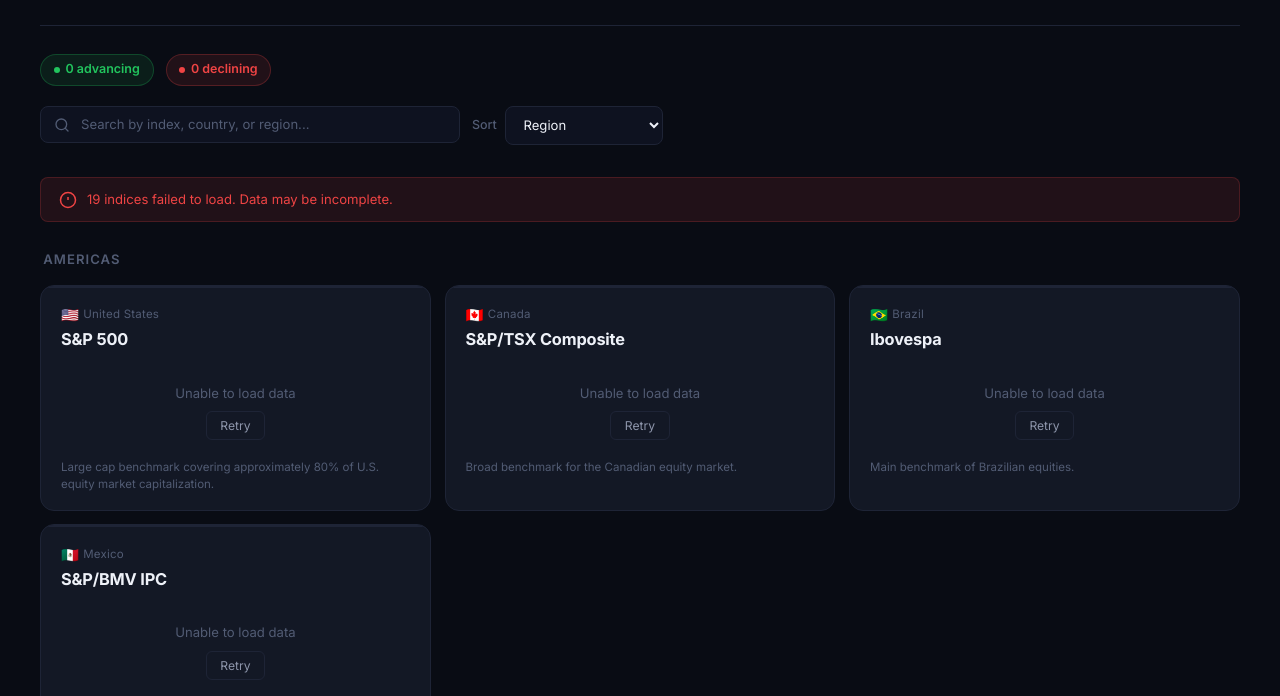
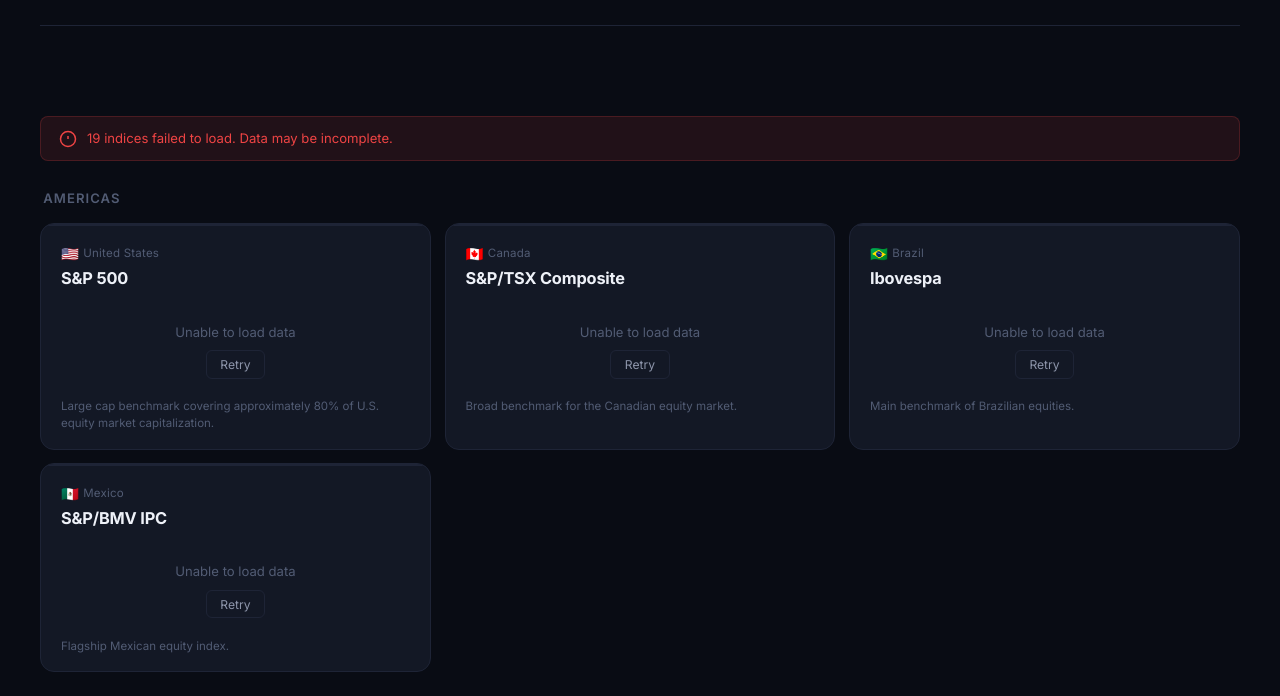
Before and after one commit to Kanavb2/index-monitor, a plain HTML site: page index.html in a window 1280 px wide. Shown: the part 104-800 px from the top of the page. Drawn offline with Linux system fonts and the light colour scheme; no server answers.

Commit message:
Strip toolbar, fix market hours, stream cards individually
- Remove search bar, sort dropdown, keyboard shortcut, and toolbar
- Remove Tadawul entirely (always fails)
- Fix open/closed: use currentTradingPeriod.regular from Yahoo API
  instead of guessing from timestamp recency
- Stream cards: each index loads into the UI as soon as its fetch
  completes rather than waiting for all 19 to finish

```diff
--- a/app.js
+++ b/app.js
@@ -47,7 +47,6 @@
 let cache = {};
 let latestResults = [];
 let autoRefreshTimer = null;
-let cardObserver = null;
 
 /* ================================================================== */
 /*  Networking                                                        */
@@ -90,6 +89,14 @@
   const dayLow = closes.length ? Math.min(...closes) : price;
   const currency = meta.currency || "";
 
+  // Use the actual regular trading period from the API for open/closed
+  const tradingPeriod = meta.currentTradingPeriod?.regular;
+  let marketOpen = false;
+  if (tradingPeriod) {
+    const now = Math.floor(Date.now() / 1000);
+    marketOpen = now >= tradingPeriod.start && now <= tradingPeriod.end;
+  }
+
   return {
     ...index,
     price,
@@ -101,6 +108,7 @@
     dayLow,
     currency,
     marketTime: meta.regularMarketTime,
+    marketOpen,
     ok: true,
   };
 }
@@ -206,10 +214,6 @@
 /*  Card rendering                                                    */
 /* ================================================================== */
 
-function isMarketOpen(data) {
-  return data.marketTime && Date.now() / 1000 - data.marketTime < 300;
-}
-
 function createCard(data) {
   const el = document.createElement("div");
   el.className = "card";
@@ -246,7 +250,6 @@
 
   const positive = data.change >= 0;
   const arrow = positive ? "&#9650;" : "&#9660;";
-  const open = isMarketOpen(data);
 
   el.classList.add(positive ? "pos" : "neg");
   el.innerHTML = `
@@ -257,7 +260,7 @@
       </div>
       <div class="card-meta">
         <div class="mkt-status">
-          <span class="s-dot ${open ? "on" : ""}"></span>${open ? "Open" : "Closed"}
+          <span class="s-dot ${data.marketOpen ? "on" : ""}"></span>${data.marketOpen ? "Open" : "Closed"}
         </div>
         ${data.currency ? `<div class="card-currency">${data.currency}</div>` : ""}
       </div>
@@ -289,107 +292,49 @@
 }
 
 /* ================================================================== */
-/*  IntersectionObserver for lazy card animations                     */
-/* ================================================================== */
-
-function setupObserver() {
-  if (cardObserver) cardObserver.disconnect();
-
-  cardObserver = new IntersectionObserver(
-    (entries) => {
-      entries.forEach((entry) => {
-        if (entry.isIntersecting) {
-          entry.target.classList.add("visible");
-          cardObserver.unobserve(entry.target);
-        }
-      });
-    },
-    { threshold: 0.08, rootMargin: "40px" }
-  );
-
-  document.querySelectorAll(".card").forEach((card) => {
-    cardObserver.observe(card);
-  });
-}
-
-/* ================================================================== */
-/*  Sorting & filtering                                               */
-/* ================================================================== */
-
-function getFilteredSorted(list) {
-  const query = (document.getElementById("searchInput")?.value || "").toLowerCase().trim();
-  const sort = document.getElementById("sortSelect")?.value || "region";
-
-  let filtered = list;
-  if (query) {
-    filtered = list.filter(
-      (d) =>
-        d.name.toLowerCase().includes(query) ||
-        d.co.toLowerCase().includes(query) ||
-        d.rg.toLowerCase().includes(query) ||
-        d.sym.toLowerCase().includes(query)
-    );
-  }
-
-  const regionOrder = Object.fromEntries(REGIONS.map((r, i) => [r, i]));
-
-  switch (sort) {
-    case "change-desc":
-      filtered.sort((a, b) => (b.changePercent ?? -999) - (a.changePercent ?? -999));
-      break;
-    case "change-asc":
-      filtered.sort((a, b) => (a.changePercent ?? 999) - (b.changePercent ?? 999));
-      break;
-    case "name":
-      filtered.sort((a, b) => a.name.localeCompare(b.name));
-      break;
-    default:
-      filtered.sort((a, b) => (regionOrder[a.rg] ?? 99) - (regionOrder[b.rg] ?? 99));
-  }
-
-  return { filtered, sort };
-}
-
-/* ================================================================== */
 /*  Page rendering                                                    */
 /* ================================================================== */
 
-function renderCards(list) {
+function renderSkeletonLayout() {
   const main = document.getElementById("main");
   main.innerHTML = "";
 
-  const { filtered, sort } = getFilteredSorted(list);
+  for (const region of REGIONS) {
+    const items = INDICES.filter((d) => d.rg === region);
+    if (!items.length) continue;
 
-  if (filtered.length === 0) {
-    main.innerHTML = `<div class="no-results"><span>\u{1F50D}</span>No indices match your search.</div>`;
-    return;
-  }
-
-  if (sort === "region") {
-    for (const region of REGIONS) {
-      const items = filtered.filter((d) => d.rg === region);
-      if (!items.length) continue;
     const section = document.createElement("section");
     section.className = "region";
     section.innerHTML = `<h2 class="region-title">${region}</h2>`;
+
     const grid = document.createElement("div");
     grid.className = "grid";
-      items.forEach((d) => grid.appendChild(createCard(d)));
+    items.forEach((d) => {
+      const card = createCard({ ...d, ok: false, err: false });
+      card.classList.add("visible");
+      grid.appendChild(card);
+    });
+
     section.appendChild(grid);
     main.appendChild(section);
   }
-  } else {
-    const grid = document.createElement("div");
-    grid.className = "grid";
-    filtered.forEach((d) => grid.appendChild(createCard(d)));
-    main.appendChild(grid);
 }
 
-  setupObserver();
+function replaceCard(data) {
+  const existing = document.querySelector(
+    `[data-sym="${CSS.escape(data.sym)}"]`
+  );
+  if (!existing) return;
+
+  const newCard = createCard(data);
+  existing.replaceWith(newCard);
+  requestAnimationFrame(() => newCard.classList.add("visible"));
 }
 
 function renderSummary(list) {
   const loaded = list.filter((d) => d.ok);
+  if (!loaded.length) return;
+
   const up = loaded.filter((d) => d.change > 0).length;
   const down = loaded.filter((d) => d.change < 0).length;
   const flat = loaded.filter((d) => d.change === 0).length;
@@ -421,40 +366,44 @@
 }
 
 /* ================================================================== */
-/*  Data loading                                                      */
+/*  Data loading — streams each card as it arrives                    */
 /* ================================================================== */
 
 async function refresh() {
   const btn = document.getElementById("btnRef");
   btn.classList.add("spin");
+  document.getElementById("errBanner").classList.remove("show");
+  document.getElementById("summary").innerHTML = "";
 
-  renderCards(INDICES.map((i) => ({ ...i, ok: false, err: false })));
+  latestResults = INDICES.map((i) => ({ ...i, ok: false, err: false }));
+  renderSkeletonLayout();
 
   let failCount = 0;
-  const results = await Promise.all(
-    INDICES.map(async (idx) => {
+
+  const promises = INDICES.map(async (idx, i) => {
     try {
       const result = await fetchIndex(idx);
       cache[idx.sym] = result;
-        return result;
+      latestResults[i] = result;
+      replaceCard(result);
+      renderSummary(latestResults);
     } catch {
       failCount++;
-        return { ...idx, ok: false, err: true };
+      const errData = { ...idx, ok: false, err: true };
+      latestResults[i] = errData;
+      replaceCard(errData);
     }
-    })
-  );
+  });
 
-  latestResults = results;
-  renderCards(results);
-  renderSummary(results);
+  await Promise.all(promises);
 
+  renderSummary(latestResults);
+
+  if (failCount) {
     const banner = document.getElementById("errBanner");
-  if (failCount) {
     banner.classList.add("show");
     document.getElementById("errMsg").textContent =
       `${failCount} ${failCount === 1 ? "index" : "indices"} failed to load. Data may be incomplete.`;
-  } else {
-    banner.classList.remove("show");
   }
 
   document.getElementById("ts").textContent =
@@ -469,9 +418,9 @@
   try {
     const result = await fetchIndex(idx);
     cache[sym] = result;
-
-    latestResults = latestResults.map((r) => (r.sym === sym ? result : r));
-    renderCards(latestResults);
+    const i = latestResults.findIndex((r) => r.sym === sym);
+    if (i !== -1) latestResults[i] = result;
+    replaceCard(result);
     renderSummary(latestResults);
   } catch {
     /* still broken */
@@ -482,36 +431,19 @@
 /*  Event listeners & bootstrap                                       */
 /* ================================================================== */
 
-// Header date
-document.getElementById("headerDate").textContent = new Date().toLocaleDateString(
-  "en-US",
-  { weekday: "long", year: "numeric", month: "long", day: "numeric" }
-);
+document.getElementById("headerDate").textContent =
+  new Date().toLocaleDateString("en-US", {
+    weekday: "long",
+    year: "numeric",
+    month: "long",
+    day: "numeric",
+  });
 
-// Auto-refresh toggle
 document.getElementById("arToggle").addEventListener("change", function () {
   clearInterval(autoRefreshTimer);
   autoRefreshTimer = this.checked ? setInterval(refresh, 60_000) : null;
 });
 
-// Refresh button
 document.getElementById("btnRef").addEventListener("click", refresh);
 
-// Search + sort (re-render existing data without re-fetching)
-document.getElementById("searchInput").addEventListener("input", () => {
-  if (latestResults.length) renderCards(latestResults);
-});
-
-document.getElementById("sortSelect").addEventListener("change", () => {
-  if (latestResults.length) renderCards(latestResults);
-});
-
-// Keyboard shortcut: R to refresh
-document.addEventListener("keydown", (e) => {
-  if (e.key === "r" && !e.metaKey && !e.ctrlKey && e.target.tagName !== "INPUT") {
 refresh();
-  }
-});
-
-// Go
-refresh();
--- a/index.html
+++ b/index.html
@@ -39,25 +39,6 @@
 
     <div class="summary" id="summary"></div>
 
-    <div class="toolbar">
-      <div class="search-wrap">
-        <svg class="search-ico" width="16" height="16" viewBox="0 0 24 24" fill="none"
-             stroke="currentColor" stroke-width="2" stroke-linecap="round" stroke-linejoin="round">
-          <circle cx="11" cy="11" r="8"/><line x1="21" y1="21" x2="16.65" y2="16.65"/>
-        </svg>
-        <input type="text" id="searchInput" class="search-input" placeholder="Search by index, country, or region...">
-      </div>
-      <div class="sort-wrap">
-        <label class="sort-label">Sort</label>
-        <select id="sortSelect" class="sort-select">
-          <option value="region">Region</option>
-          <option value="change-desc">Best performing</option>
-          <option value="change-asc">Worst performing</option>
-          <option value="name">Name A–Z</option>
-        </select>
-      </div>
-    </div>
-
     <div class="err-banner" id="errBanner">
       <svg width="18" height="18" viewBox="0 0 24 24" fill="none" stroke="currentColor" stroke-width="2">
         <circle cx="12" cy="12" r="10"/>
@@ -71,7 +52,6 @@
 
     <footer>
       <p>Data sourced from Yahoo Finance. Prices may be delayed.</p>
-      <p>Press <kbd>R</kbd> to refresh.</p>
     </footer>
   </div>
 
--- a/style.css
+++ b/style.css
@@ -190,9 +190,10 @@
 .summary {
   display: flex;
   gap: 0.75rem;
-  margin-bottom: 1.25rem;
+  margin-bottom: 2rem;
   flex-wrap: wrap;
   align-items: center;
+  min-height: 30px;
 }
 
 .summary-chip {
@@ -259,82 +260,6 @@
 .summary-performer .perf-val.down { color: var(--neg); }
 
 /* ------------------------------------------------------------------ */
-/*  Toolbar (search + sort)                                           */
-/* ------------------------------------------------------------------ */
-
-.toolbar {
-  display: flex;
-  gap: 0.75rem;
-  margin-bottom: 2rem;
-  flex-wrap: wrap;
-}
-
-.search-wrap {
-  position: relative;
-  flex: 1;
-  min-width: 200px;
-  max-width: 420px;
-}
-
-.search-ico {
-  position: absolute;
-  left: 0.85rem;
-  top: 50%;
-  transform: translateY(-50%);
-  color: var(--text-muted);
-  pointer-events: none;
-}
-
-.search-input {
-  width: 100%;
-  padding: 0.6rem 0.85rem 0.6rem 2.5rem;
-  background: var(--bg-subtle);
-  border: 1px solid var(--border);
-  border-radius: var(--radius-sm);
-  color: var(--text);
-  font: 0.82rem "Inter", sans-serif;
-  outline: none;
-  transition: border-color 0.2s, box-shadow 0.2s;
-}
-
-.search-input::placeholder {
-  color: var(--text-muted);
-}
-
-.search-input:focus {
-  border-color: var(--accent);
-  box-shadow: 0 0 0 3px rgba(59, 130, 246, 0.15);
-}
-
-.sort-wrap {
-  display: flex;
-  align-items: center;
-  gap: 0.5rem;
-}
-
-.sort-label {
-  font-size: 0.78rem;
-  color: var(--text-muted);
-  font-weight: 500;
-}
-
-.sort-select {
-  padding: 0.6rem 0.85rem;
-  background: var(--bg-subtle);
-  border: 1px solid var(--border);
-  border-radius: var(--radius-sm);
-  color: var(--text);
-  font: 0.82rem "Inter", sans-serif;
-  outline: none;
-  cursor: pointer;
-  transition: border-color 0.2s;
-}
-
-.sort-select:focus {
-  border-color: var(--accent);
-}
-
-/* ------------------------------------------------------------------ */
 /*  Error banner                                                      */
 /* ------------------------------------------------------------------ */
 
@@ -380,23 +305,6 @@
 }
 
 /* ------------------------------------------------------------------ */
-/*  No results state                                                  */
-/* ------------------------------------------------------------------ */
-
-.no-results {
-  text-align: center;
-  padding: 4rem 1rem;
-  color: var(--text-muted);
-  font-size: 0.92rem;
-}
-
-.no-results span {
-  display: block;
-  font-size: 2rem;
-  margin-bottom: 0.5rem;
-}
-
-/* ------------------------------------------------------------------ */
 /*  Index card                                                        */
 /* ------------------------------------------------------------------ */
 
@@ -405,14 +313,12 @@
   border: 1px solid var(--border);
   border-radius: var(--radius);
   padding: 1.15rem 1.25rem 1rem;
-  transition: border-color 0.3s, background 0.3s, transform 0.3s, box-shadow 0.3s;
   position: relative;
   overflow: hidden;
 
-  /* Lazy fade-in via IntersectionObserver */
   opacity: 0;
   transform: translateY(18px);
-  transition: opacity 0.5s ease, transform 0.5s ease,
+  transition: opacity 0.45s ease, transform 0.45s ease,
               border-color 0.3s, background 0.3s, box-shadow 0.3s;
 }
 
@@ -421,20 +327,15 @@
   transform: translateY(0);
 }
 
-.card:hover {
+.card.visible:hover {
   background: var(--bg-card-hover);
   transform: translateY(-3px);
   box-shadow: 0 12px 36px rgba(0, 0, 0, 0.4);
 }
 
-.card.visible:hover {
-  transform: translateY(-3px);
-}
+.card.pos.visible:hover { border-color: var(--pos-border); }
+.card.neg.visible:hover { border-color: var(--neg-border); }
 
-.card.pos:hover { border-color: var(--pos-border); }
-.card.neg:hover { border-color: var(--neg-border); }
-
-/* Accent stripe at top of card */
 .card::before {
   content: "";
   position: absolute;
@@ -737,19 +638,6 @@
   text-align: center;
   color: var(--text-muted);
   font-size: 0.72rem;
-  display: flex;
-  flex-direction: column;
-  gap: 0.3rem;
-}
-
-footer kbd {
-  display: inline-block;
-  padding: 0.1rem 0.4rem;
-  background: var(--bg-subtle);
-  border: 1px solid var(--border);
-  border-radius: 4px;
-  font-family: inherit;
-  font-size: 0.68rem;
 }
 
 /* ------------------------------------------------------------------ */
@@ -782,14 +670,6 @@
     text-align: left;
   }
 
-  .toolbar {
-    flex-direction: column;
-  }
-
-  .search-wrap {
-    max-width: none;
-  }
-
   .summary-performer {
     display: none;
   }
```
Lines whose indentation alone changed are shown as unchanged.
